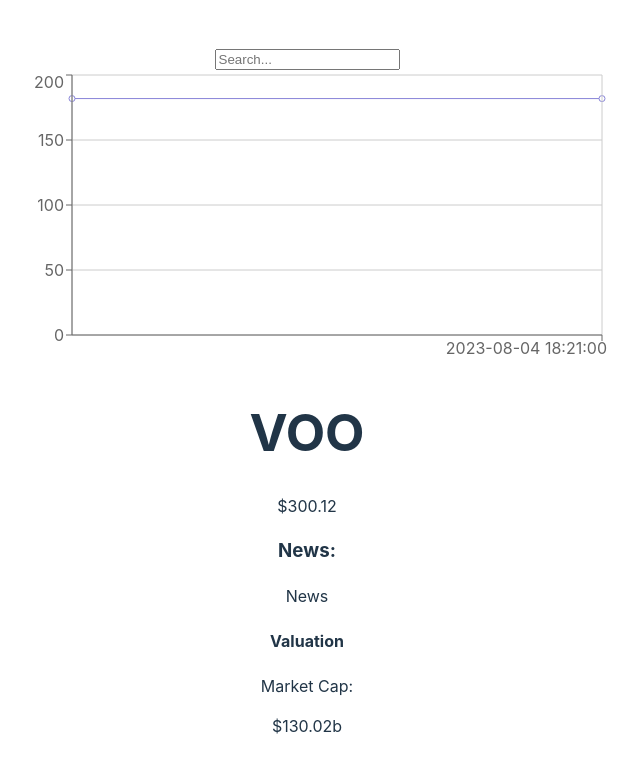
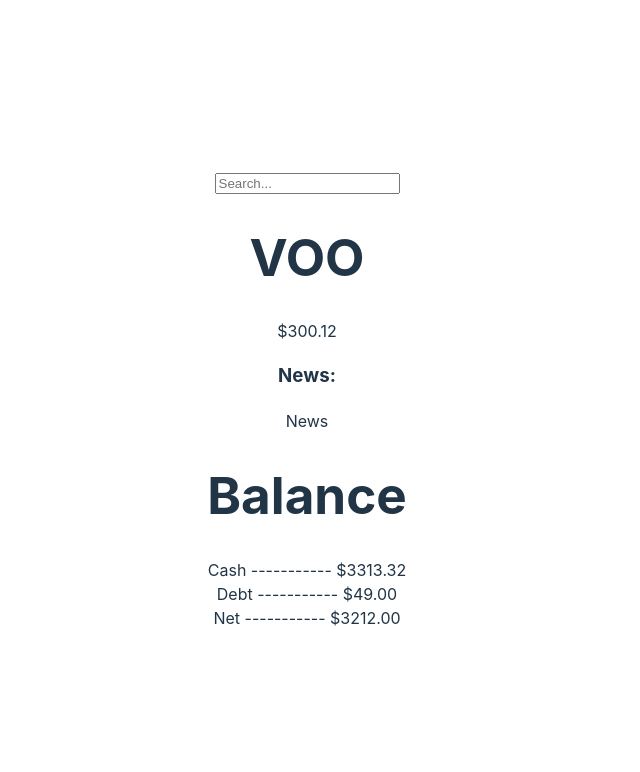
Before and after one commit to ricky-yosh/Stock-Tracker, a React (Vite) app: page / in a window 1280 px wide. Shown: the top 772 px of the page, without its empty margins (333-973 px from the left). Built offline with nearby package versions, Linux system fonts and the light colour scheme; no server answers.

Commit message:
Create component and start on functionality

```diff
--- a/src/App.jsx
+++ b/src/App.jsx
@@ -1,9 +1,21 @@
 import { useState } from 'react'
 import MyLineChart from './MyLineChart';
+import StockColumn from './StockColumn/StockColumn';
 import './App.css'
 
 function App() {
   const [count, setCount] = useState(0)
+// O1JL0G5KHFREZKEY
+// https://www.alphavantage.co/query?function=TIME_SERIES_INTRADAY&symbol=AAPL&interval=1min&apikey=O1JL0G5KHFREZKEY
+
+  const BalanceColumn = {
+    Title: "Balance",
+    Data: [
+      { header: "Cash", value: "$3313.32" },
+      { header: "Debt", value: "$49.00" },
+      { header: "Net", value: "$3212.00" },
+    ],
+  };
 
   return (
     <>
@@ -12,21 +24,16 @@ function App() {
         placeholder="Search..."
       />
       <div>
-        <MyLineChart></MyLineChart>
         <h1>VOO</h1>
         <p>$300.12</p>
-        <h3>News:</h3>
-        <p>News</p>
         <div>
-          <h4>Valuation</h4>
-          <div>
-            <p>Market Cap:</p>
-            <p>$130.02b</p>
-          </div>
+          <h3>News:</h3>
+          <p>News</p>
         </div>
+        <StockColumn data={BalanceColumn}></StockColumn>
       </div>
     </>
-  )
+  );
 }
 
 export default App
--- a/src/MyLineChart.jsx
+++ b/src/MyLineChart.jsx
@@ -1,32 +1,37 @@
-import React from 'react';
+import React, { useState } from 'react';
 import { LineChart, Line, CartesianGrid, XAxis, YAxis, Tooltip } from 'recharts';
 
 const MyLineChart = () => {
-    // O1JL0G5KHFREZKEY
-    fetch('https://www.alphavantage.co/query?function=TIME_SERIES_INTRADAY&symbol=AAPL&interval=1min&apikey=O1JL0G5KHFREZKEY', {mode: 'cors'})
-    .then(function(response) {
-      return response.json();
-    })
-    .then(function(response) {
-      console.log(response);
-    })
-    .catch(function(response){
-      console.log("error");
-    });
+  const [data, setData] = useState([]);
 
-    const data = [
-      { time: "2023-08-04 18:20:00", close: 181.8700 },
-      { time: "2023-08-04 18:21:00", close: 181.8600 }
-    ];
+  const fetchData = async () => {
+    const response = await fetch('https://www.alphavantage.co/query?function=TIME_SERIES_INTRADAY&symbol=AAPL&interval=1min&apikey=O1JL0G5KHFREZKEY');
+    const result = await response.json();
+
+    const formattedData = Object.keys(result['Time Series (1min)']).map(key => ({
+      time: key,
+      open: parseFloat(result['Time Series (1min)'][key]['1. open']),
+      high: parseFloat(result['Time Series (1min)'][key]['2. high']),
+      low: parseFloat(result['Time Series (1min)'][key]['3. low']),
+      close: parseFloat(result['Time Series (1min)'][key]['4. close']),
+      volume: parseInt(result['Time Series (1min)'][key]['5. volume'], 10),
+    }));
+
+    setData(formattedData);
+  };
+
   return (
+    <div>
+      <button onClick={fetchData}>Load Data</button>
       <LineChart width={600} height={300} data={data}>
         <Line type="monotone" dataKey="close" stroke="#8884d8" />
         <CartesianGrid stroke="#ccc" />
         <XAxis dataKey="time" />
-      <YAxis />
+        <YAxis domain={[181, 182.5]}/>
         <Tooltip />
       </LineChart>
+    </div>
   );
-}
+};
 
 export default MyLineChart;
--- /dev/null
+++ b/src/StockColumn/StockColumn.jsx
@@ -0,0 +1,19 @@
+import React from 'react';
+
+const StockColumn = ({ data }) => {
+    const title = data.Title;
+    const list = data.Data;
+
+    return (
+        <div>
+        <h1>{title}</h1>
+        {list.map((item, index) => (
+            <div key={index}>
+            {item.header} ----------- {item.value}
+            </div>
+        ))}
+        </div>
+    );
+};
+
+export default StockColumn;
```
Lines whose indentation alone changed are shown as unchanged.
